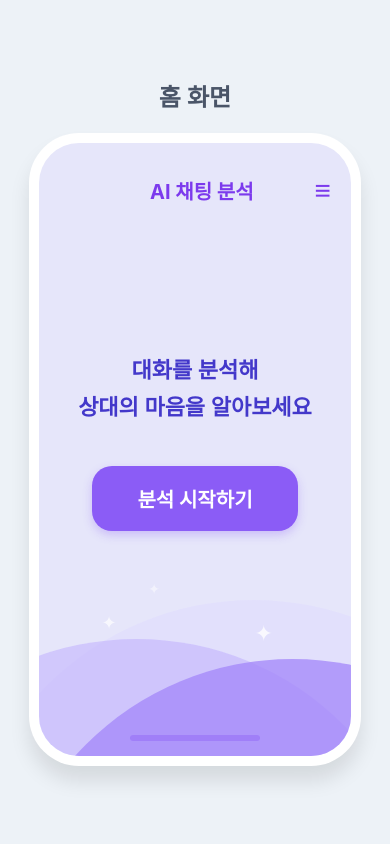
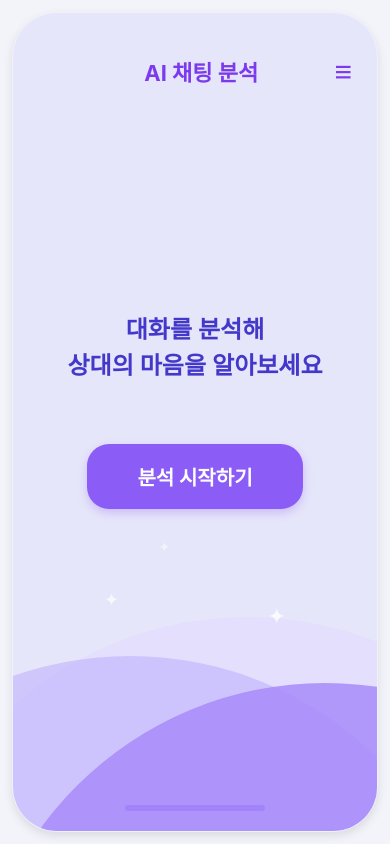
Before and after one commit to 2026-1-K-Project/Frontend, a React Native app: screen / in a window 390 px wide. Built offline with nearby package versions, Linux system fonts and the light colour scheme.

Commit message:
상단의 홈화면 글자 삭제

```diff
--- a/App.tsx
+++ b/App.tsx
@@ -11,7 +11,7 @@ import {
   Dimensions,
 } from 'react-native';
 
-const { width, height } = Dimensions.get('window');
+const { width } = Dimensions.get('window');
 
 type Screen = 'START' | 'INPUT' | 'ANALYZING' | 'RESULT';
 
@@ -38,11 +38,9 @@ const App = () => {
     switch (currentScreen) {
       case 'START':
         return (
-          <View style={styles.startWrapper}>
-            <Text style={styles.outerTitle}>홈 화면</Text>
-            <View style={styles.phoneFrame}>
-              {/* Card Container */}
-              <View style={styles.mainCard}>
+          <View style={styles.fullScreenContent}>
+            {/* Main Card occupying the full screen with padding */}
+            <View style={styles.mainCardFull}>
               {/* Header */}
               <View style={styles.cardHeader}>
                 <View style={{ width: 30 }} />
@@ -54,8 +52,10 @@ const App = () => {
 
               {/* Body Content */}
               <View style={styles.cardBody}>
+                <View style={styles.textGroup}>
                   <Text style={styles.bodyTextMain}>대화를 분석해</Text>
                   <Text style={styles.bodyTextMain}>상대의 마음을 알아보세요</Text>
+                </View>
 
                 <TouchableOpacity style={styles.gradientButton} onPress={startAnalysis}>
                   <Text style={styles.gradientButtonText}>분석 시작하기</Text>
@@ -72,9 +72,8 @@ const App = () => {
                 <Text style={styles.sparkle3}>✦</Text>
               </View>
 
-                {/* Bottom Bar */}
+              {/* Bottom Home Indicator Line */}
               <View style={styles.bottomBar} />
-              </View>
             </View>
           </View>
         );
@@ -151,79 +150,72 @@ const App = () => {
 const styles = StyleSheet.create({
   safeArea: {
     flex: 1,
-    backgroundColor: '#F3F4F9',
+    backgroundColor: '#FFFFFF',
   },
   screenContainer: {
     flex: 1,
     backgroundColor: '#FFF',
   },
-  startWrapper: {
+  fullScreenContent: {
     flex: 1,
-    alignItems: 'center',
-    justifyContent: 'center',
-    backgroundColor: '#EDF2F7',
+    backgroundColor: '#F3F4F9', // Subtle background color
+    padding: 12, // Margin around the main card to show the "frame" effect
   },
-  outerTitle: {
-    fontSize: 24,
-    fontWeight: '600',
-    color: '#4A5568',
-    marginBottom: 20,
-  },
-  phoneFrame: {
-    width: width * 0.85,
-    height: height * 0.75,
-    backgroundColor: '#FFFFFF',
-    borderRadius: 50,
-    padding: 10,
-    elevation: 20,
-    shadowColor: '#000',
-    shadowOffset: { width: 0, height: 15 },
-    shadowOpacity: 0.1,
-    shadowRadius: 20,
-  },
-  mainCard: {
+  mainCardFull: {
     flex: 1,
-    backgroundColor: '#E6E6FA', // Light lavender
-    borderRadius: 40,
+    backgroundColor: '#E6E6FA', // Lavender background from the image
+    borderRadius: 45,
     overflow: 'hidden',
     position: 'relative',
+    borderWidth: 1,
+    borderColor: '#F0F0FF',
+    // Shadow for depth
+    elevation: 5,
+    shadowColor: '#000',
+    shadowOffset: { width: 0, height: 4 },
+    shadowOpacity: 0.1,
+    shadowRadius: 10,
   },
   cardHeader: {
     flexDirection: 'row',
     justifyContent: 'space-between',
     alignItems: 'center',
-    paddingTop: 30,
-    paddingHorizontal: 20,
+    paddingTop: 40,
+    paddingHorizontal: 25,
   },
   cardHeaderTitle: {
-    fontSize: 20,
+    fontSize: 22,
     fontWeight: '700',
     color: '#7C3AED',
   },
   cardHeaderIcon: {
-    fontSize: 28,
+    fontSize: 30,
     color: '#7C3AED',
   },
   cardBody: {
     flex: 1,
     alignItems: 'center',
     justifyContent: 'center',
-    paddingBottom: 80,
+    paddingBottom: 100,
     zIndex: 10,
   },
+  textGroup: {
+    alignItems: 'center',
+    marginBottom: 40,
+  },
   bodyTextMain: {
-    fontSize: 22,
+    fontSize: 24,
     fontWeight: '600',
     color: '#4338CA',
     textAlign: 'center',
-    marginBottom: 5,
+    lineHeight: 36,
   },
   gradientButton: {
-    marginTop: 40,
+    marginTop: 20,
     backgroundColor: '#8B5CF6',
     paddingVertical: 18,
-    paddingHorizontal: 45,
-    borderRadius: 20,
+    paddingHorizontal: 50,
+    borderRadius: 22,
     shadowColor: '#8B5CF6',
     shadowOffset: { width: 0, height: 4 },
     shadowOpacity: 0.3,
@@ -239,44 +231,44 @@ const styles = StyleSheet.create({
     position: 'absolute',
     bottom: 0,
     width: '100%',
-    height: '40%',
+    height: '45%',
   },
   waveCircle: {
     position: 'absolute',
-    width: width * 1.5,
-    height: width * 1.5,
-    borderRadius: width * 0.75,
+    width: width * 1.8,
+    height: width * 1.8,
+    borderRadius: width * 0.9,
   },
   wave1: {
     backgroundColor: '#DDD6FE',
-    bottom: -width * 1.1,
-    left: -width * 0.2,
-    opacity: 0.4,
+    bottom: -width * 1.25,
+    left: -width * 0.3,
+    opacity: 0.45,
   },
   wave2: {
     backgroundColor: '#C4B5FD',
-    bottom: -width * 1.2,
-    left: -width * 0.5,
-    opacity: 0.6,
+    bottom: -width * 1.35,
+    left: -width * 0.6,
+    opacity: 0.65,
   },
   wave3: {
     backgroundColor: '#A78BFA',
-    bottom: -width * 1.25,
+    bottom: -width * 1.42,
     left: -width * 0.1,
-    opacity: 0.8,
+    opacity: 0.85,
   },
-  sparkle1: { position: 'absolute', bottom: '50%', left: '20%', color: '#FFF', fontSize: 18, opacity: 0.7 },
-  sparkle2: { position: 'absolute', bottom: '65%', left: '35%', color: '#FFF', fontSize: 14, opacity: 0.5 },
-  sparkle3: { position: 'absolute', bottom: '45%', right: '25%', color: '#FFF', fontSize: 22, opacity: 0.8 },
+  sparkle1: { position: 'absolute', bottom: '60%', left: '25%', color: '#FFF', fontSize: 18, opacity: 0.7 },
+  sparkle2: { position: 'absolute', bottom: '75%', left: '40%', color: '#FFF', fontSize: 14, opacity: 0.5 },
+  sparkle3: { position: 'absolute', bottom: '55%', right: '25%', color: '#FFF', fontSize: 22, opacity: 0.8 },
   bottomBar: {
     position: 'absolute',
-    bottom: 15,
+    bottom: 20,
     alignSelf: 'center',
-    width: 130,
+    width: 140,
     height: 6,
     backgroundColor: '#8B5CF6',
     borderRadius: 10,
-    opacity: 0.4,
+    opacity: 0.3,
   },
   // Inner screens styles
   innerHeader: {
```
Lines whose indentation alone changed are shown as unchanged.
